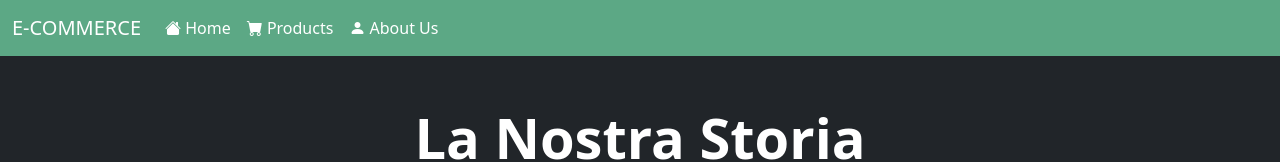
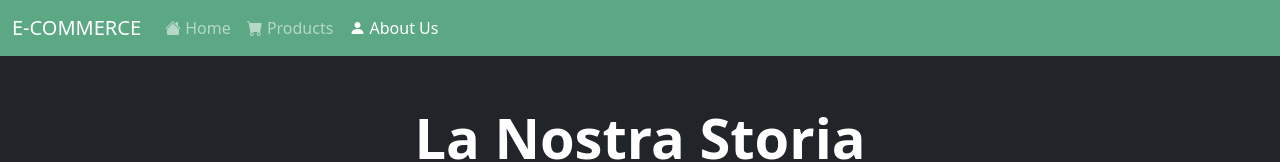
Before and after one commit to gabriele-fontana/react-router, a React (Vite) app: page /AboutUs in a window 1280 px wide. Shown: the top 162 px of the page. Built offline with nearby package versions, Linux system fonts and the light colour scheme.

Commit message:
replace anchor tags with NavLink for improved routing in AppNavbar

```diff
--- a/src/components/AppNavbar.jsx
+++ b/src/components/AppNavbar.jsx
@@ -1,5 +1,5 @@
 
-
+import { NavLink, Link } from "react-router-dom"
 
 export default function AppNavbar() {
 
@@ -16,9 +16,9 @@ export default function AppNavbar() {
                         </button>
                         <div className="collapse navbar-collapse" id="navbarID">
                             <div className="navbar-nav">
-                            <a className="nav-link active" aria-current="page" href="/"><i className="bi bi-house-fill"></i> Home</a>
-                            <a className="nav-link active" aria-current="page" href="/Products"><i className="bi bi-cart-fill"></i> Products</a>
-                            <a className="nav-link active" aria-current="page" href="/AboutUs"><i className="bi bi-person-fill"></i> About Us</a>
+                            <NavLink className="nav-link" aria-current="page" to="/"><i className="bi bi-house-fill"></i> Home</NavLink>
+                            <NavLink className="nav-link" aria-current="page" to="/Products"><i className="bi bi-cart-fill"></i> Products</NavLink>
+                            <NavLink className="nav-link" aria-current='page' to='/AboutUs'><i className="bi bi-person-fill"></i> About Us</NavLink>
 
 
                             </div>
```
